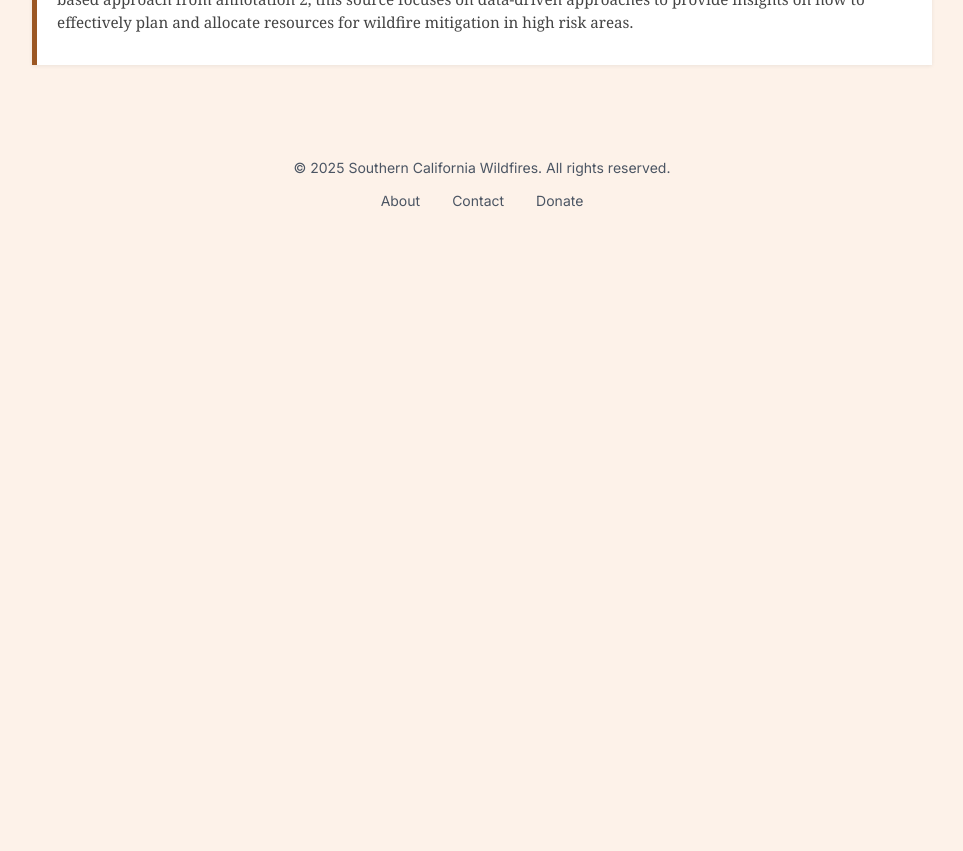
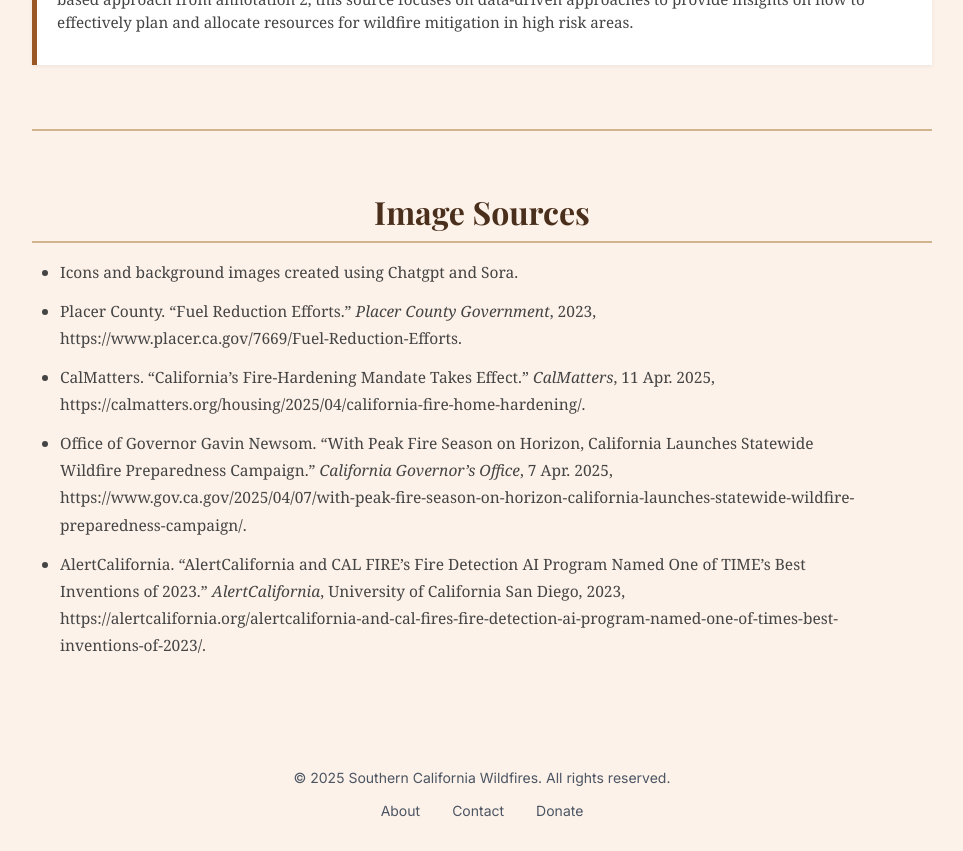
Before and after one commit to MataioN/ESPM-Website, a React (Vite) app: page /work-cited in a window 1280 px wide. Shown: the part 4000-4851 px from the top of the page, without its empty margins (158-1121 px from the left). Before the commit the page ends 4241 px from the top, so only its background shows below. Built offline with nearby package versions, Linux system fonts and the light colour scheme.

Commit message:
add image citations

```diff
--- a/src/pages/Work_Cited.jsx
+++ b/src/pages/Work_Cited.jsx
@@ -84,6 +84,16 @@ export default function Work_Cited() {
             ))}
           </ul>
         </section>
+        <section className="image-sources">
+          <h2>Image Sources</h2>
+          <ul>
+            <li>Icons and background images created using Chatgpt and Sora.</li>
+            <li>Placer County. “Fuel Reduction Efforts.” <i>Placer County Government</i>, 2023, https://www.placer.ca.gov/7669/Fuel-Reduction-Efforts.</li>
+            <li>CalMatters. “California’s Fire-Hardening Mandate Takes Effect.” <i>CalMatters</i>, 11 Apr. 2025, https://calmatters.org/housing/2025/04/california-fire-home-hardening/.</li>
+            <li>Office of Governor Gavin Newsom. “With Peak Fire Season on Horizon, California Launches Statewide Wildfire Preparedness Campaign.” <i>California Governor’s Office</i>, 7 Apr. 2025, https://www.gov.ca.gov/2025/04/07/with-peak-fire-season-on-horizon-california-launches-statewide-wildfire-preparedness-campaign/.</li>
+            <li>AlertCalifornia. “AlertCalifornia and CAL FIRE’s Fire Detection AI Program Named One of TIME’s Best Inventions of 2023.” <i>AlertCalifornia</i>, University of California San Diego, 2023, https://alertcalifornia.org/alertcalifornia-and-cal-fires-fire-detection-ai-program-named-one-of-times-best-inventions-of-2023/.</li>
+          </ul>
+        </section>
       </main>
     </div>
   );
--- a/src/pages/work_cited.css
+++ b/src/pages/work_cited.css
@@ -101,6 +101,41 @@
   line-height: 1.5;
 }
 
+.image-sources {
+  margin-top: 4rem;
+  padding-top: 2rem;
+  border-top: 2px solid #d2b48c;
+}
+
+.image-sources h2 {
+  font-size: 2rem;
+  font-weight: bold;
+  margin-bottom: 1rem;
+  border-bottom: 2px solid #d2b48c;
+  padding-bottom: 0.5rem;
+  color: #4a2f1c;
+  text-align: center;
+}
+
+.image-sources h2::before {
+  content: '';
+  font-size: 1.5rem;
+  line-height: 1;
+}
+
+.image-sources ul {
+  list-style-type: disc;
+  padding-left: 1.75rem;
+  color: #444;
+  line-height: 1.75;
+  font-size: 0.97rem;
+}
+
+.image-sources li {
+  margin-bottom: 0.75rem;
+  max-width: 800px;
+}
+
 /* Responsive */
 @media (max-width: 768px) {
   .cited-header h1 {
```
